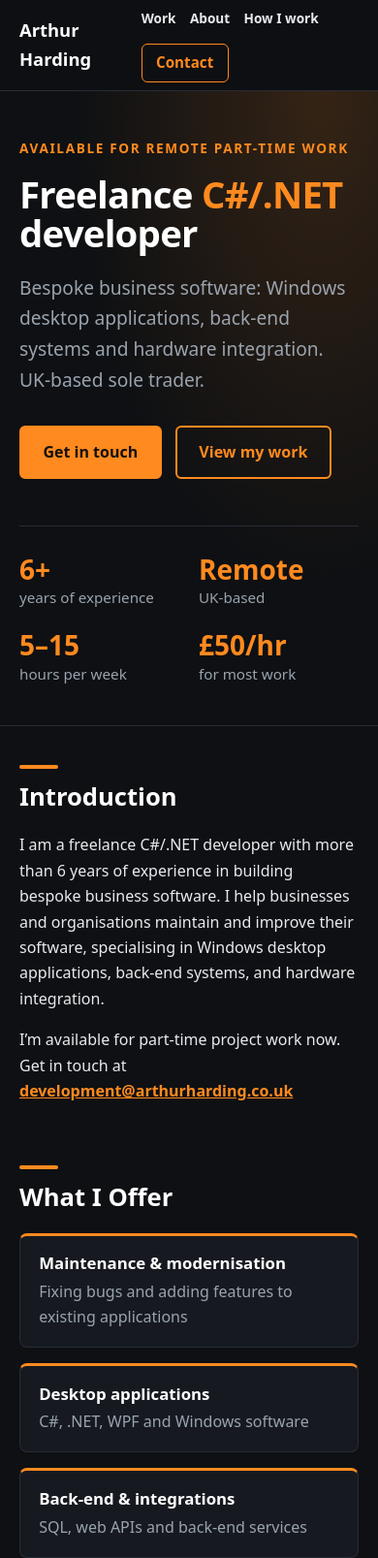
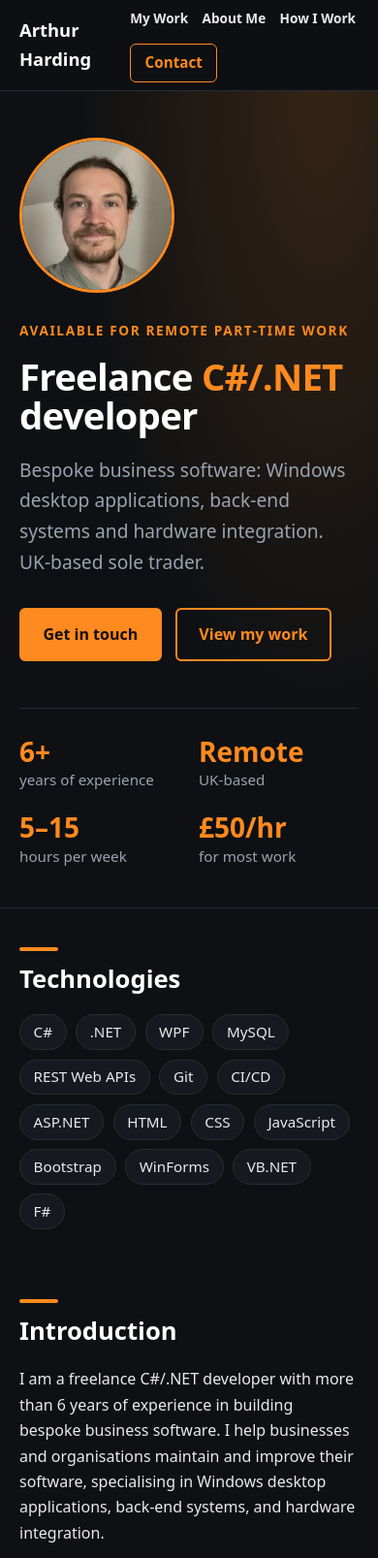
Before and after one commit to arthurHarding/dev-portfolio, a plain HTML site: page index.html in a window 390 px wide. Shown: the top 1607 px of the page at 97% size. Drawn offline with Linux system fonts and the light colour scheme.

Commit message:
Added photo and tech section. Updated copy

```diff
--- a/index.html
+++ b/index.html
@@ -16,9 +16,9 @@
     <div class="container header-inner">
       <a class="logo" href="#top">Arthur Harding</a>
       <nav aria-label="Page sections">
-        <a href="#work">Work</a>
-        <a href="#about">About</a>
-        <a href="#how-i-work">How I work</a>
+        <a href="#work">My Work</a>
+        <a href="#about">About Me</a>
+        <a href="#how-i-work">How I Work</a>
         <a class="nav-cta" href="#contact">Contact</a>
       </nav>
     </div>
@@ -26,12 +26,20 @@
 
   <section class="hero" id="top">
     <div class="container">
+      <div class="hero-grid">
+      <div class="hero-text">
       <p class="eyebrow">Available for remote part-time work</p>
       <h1>Freelance <span class="accent">C#/.NET</span> developer</h1>
       <p class="lead">Bespoke business software: Windows desktop applications, back-end systems and hardware integration. UK-based sole trader.</p>
       <div class="hero-buttons">
         <a class="button" href="mailto:development@arthurharding.co.uk">Get in touch</a>
         <a class="button button-outline" href="#work">View my work</a>
+      </div>
+      </div>
+      <figure class="hero-photo">
+        <img src="images/arthur-harding.jpg" width="600" height="600"
+             alt="Photo of Arthur Harding">
+      </figure>
       </div>
       <dl class="facts">
         <div><dt>6+</dt><dd>years of experience</dd></div>
@@ -43,6 +51,27 @@
   </section>
 
   <main class="container">
+
+    <section id="technologies">
+      <h2>Technologies</h2>
+      <ul class="tags">
+        <li>C#</li>
+        <li>.NET</li>
+        <li>WPF</li>
+        <li>MySQL</li>
+        <li>REST Web APIs</li>
+        <li>Git</li>
+        <li>CI/CD</li>
+        <li>ASP.NET</li>
+        <li>HTML</li>
+        <li>CSS</li>
+        <li>JavaScript</li>
+        <li>Bootstrap</li>
+        <li>WinForms</li>
+        <li>VB.NET</li>
+        <li>F#</li>
+      </ul>
+    </section>
 
     <section id="introduction">
       <h2>Introduction</h2>
@@ -87,15 +116,15 @@
       <article class="project">
         <h3>Vial Transfer System <span class="dates">(2019)</span></h3>
         <p class="tech">WPF, MySQL, C#</p>
-        <p>This was an automation system worth several hundred thousand pounds, built to transfer several hundred thousand vials from one rack format to another. As lead software developer, I was responsible for the application’s development from initial requirements through to installation and delivery. This involved everything from gathering requirements from the customer, to designing the process code and the UI, to building the full app and database, to testing the app on the system and delivering it to the customer’s site.</p>
-        <p>We used several advanced laboratory and automation devices which I integrated into the application; for example, a robot arm with custom tooling which required its own interface. I also had to develop a robust system of input and output files in order to track the position and identity of the vials. All vial data was stored in an SQL database on the system PC, and the location was updated once the robot had moved the vial. Once delivered and installed, the system saved the client thousands of man-hours and tens of thousands of pounds.</p>
+        <p>This was an automation system worth several hundred thousand pounds, built to transfer several hundred thousand vials from one rack format to another. As lead software developer, I was responsible for the application’s development from initial requirements gathering through to installation and delivery. This involved everything from design meetings with the customer, to designing the process code and the UI, to building the full app and database, to testing the app on the system and delivering it to the customer’s site.</p>
+        <p>We used several advanced laboratory and automation devices which I integrated into the application; for example, a robot arm with custom tooling which required its own interface. I also designed and built a robust system of input and output files in order to track the position and identity of the vials. All vial data was stored in an SQL database on the system PC, and the location was tracked throughout the whole process. Once delivered and installed, the system saved the client thousands of hours and tens of thousands of pounds.</p>
       </article>
 
       <article class="project">
         <h3>Sporting Group Pricing API <span class="dates">(2022)</span></h3>
         <p class="tech">REST Web APIs, C#, F#, Git, CI/CD</p>
         <p>This was a live API which was crucial to the functioning of the entire business, written in both C# and F#. Working with an established codebase written in both C# and F# required me to quickly become familiar with unfamiliar technologies and understand the complex business logic behind the software.</p>
-        <p>My work included building out the service for a new sport, making sure it had all the functionality it needed and that it was robust in the face of everything that live use would throw at it - for example, the service needed to use complex mathematical equations for calculating probabilities, which I integrated. In every piece of work I did, I had to make sure that it was thoroughly tested and wasn’t going to cause problems when it went to production. This service allowed the business to offer more services to its customers.</p>
+        <p>My work included building out the service for a new sport, ensuring full functionality and that it was robust in the face of everything that live use would throw at it - for example, I integrated complex mathematical equations for calculating probabilities. I delivered thoroughly tested, reliable code for production environments, supporting the launch of new customer services and business growth.</p>
       </article>
     </section>
 
@@ -110,20 +139,8 @@
 
       <article class="project">
         <h3>Cooperation Hull — Website development <span class="dates">(2024–present)</span></h3>
-        <p class="tech">HTML, CSS, JavaScript</p>
-        <p><a href="https://cooperationhull.co.uk/">https://cooperationhull.co.uk/</a></p>
-
-        <!-- Screenshot: save the image as images/cooperation-hull.webp (or .png),
-             then uncomment this block and set the width and height to the image's real size. -->
-        <!--
-        <figure>
-          <a href="https://cooperationhull.co.uk/">
-            <img src="images/cooperation-hull.webp" width="1200" height="750" loading="lazy"
-                 alt="Screenshot of the Cooperation Hull website homepage">
-          </a>
-        </figure>
-        -->
-
+        <p class="tech">ASP.NET, C#, Bootstrap</p>
+        <p><a href="https://cooperationhull.co.uk/" target="_blank">https://cooperationhull.co.uk/</a></p>
         <p>Designed and developed the organisation’s website using ASP.NET, C# and Bootstrap. Worked with other members of the organisation to establish requirements and continue to maintain and improve the website.</p>
       </article>
     </section>
@@ -148,6 +165,14 @@
 
   </main>
 
+  <section class="cta">
+    <div class="container">
+      <h2>Have a project in mind?</h2>
+      <p>Email me a few details about what you need and we can arrange a call. Once we’re agreed on what’s needed, I’ll send you a quote.</p>
+      <a class="button" href="mailto:development@arthurharding.co.uk">Email me</a>
+    </div>
+  </section>
+
   <footer class="site-footer">
     <div class="container">
       <p>&copy; <span id="year">2026</span> Arthur Harding</p>
--- a/styles.css
+++ b/styles.css
@@ -266,6 +266,69 @@ figure img {
   border-radius: 8px;
 }
 
+/* Hero photo (shown when the figure in index.html is uncommented) */
+.hero-grid {
+  display: flex;
+  align-items: flex-start;
+  gap: 2.5rem;
+}
+
+.hero-text { flex: 1; min-width: 0; }
+
+/* The top margin is the height of the "Available for remote part-time work" line
+   above the headline, so the photo's top edge lines up with the top of the headline. */
+.hero-photo {
+  flex: 0 0 15rem;
+  margin: calc(0.85rem * 1.65 + 1rem) 0 0;
+}
+
+.hero-photo img {
+  display: block;
+  width: 100%;
+  height: auto;
+  aspect-ratio: 1 / 1;
+  object-fit: cover;
+  border: 3px solid var(--accent);
+  border-radius: 50%;
+}
+
+/* Technologies */
+.tags {
+  display: flex;
+  flex-wrap: wrap;
+  gap: 0.6rem;
+  margin: 0 0 1.5rem;
+  padding: 0;
+  list-style: none;
+}
+
+.tags li {
+  padding: 0.3rem 0.85rem;
+  background: var(--surface);
+  border: 1px solid var(--border);
+  border-radius: 999px;
+  font-size: 0.95rem;
+}
+
+/* Closing call to action */
+.cta {
+  margin-top: 3rem;
+  padding: 3rem 0;
+  text-align: center;
+  background:
+    radial-gradient(ellipse at 50% 100%, rgba(255, 138, 31, 0.14), transparent 60%),
+    var(--surface);
+  border-top: 1px solid var(--border);
+}
+
+.cta h2::before { margin-left: auto; margin-right: auto; }
+
+.cta p {
+  max-width: 34rem;
+  margin: 0 auto 1.5rem;
+  color: var(--muted);
+}
+
 /* Footer */
 .site-footer {
   margin-top: 3rem;
@@ -285,3 +348,8 @@ figure img {
   nav a:not(.nav-cta) { font-size: 0.85rem; }
   .project { padding: 1.1rem 1.1rem 0.4rem; }
 }
+
+@media (max-width: 700px) {
+  .hero-grid { flex-direction: column; align-items: flex-start; gap: 1.75rem; }
+  .hero-photo { order: -1; flex-basis: auto; width: 10rem; margin-top: 0; }
+}
```
Also changed, not shown: images/arthur-harding.jpg (added).
